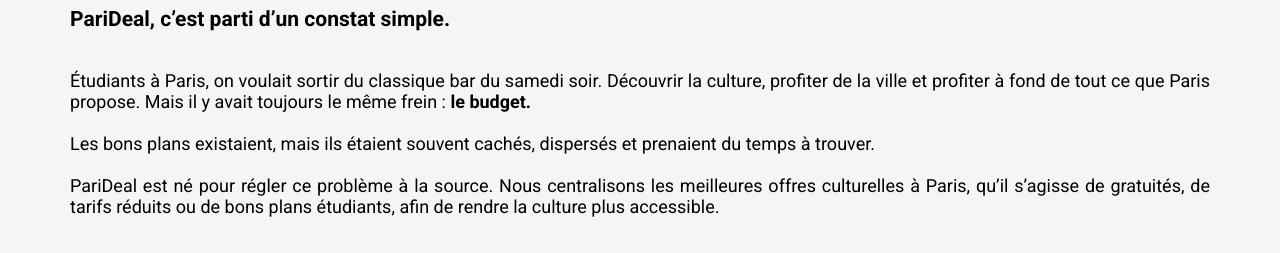
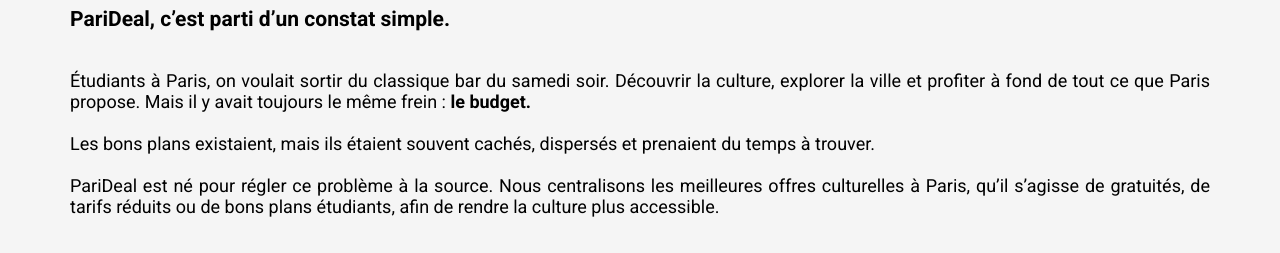
Before and after one commit to Franck5322/PariDeal, a plain HTML site: page pages/about_us.html in a window 1280 px wide. Shown: the part 182-435 px from the top of the page. Drawn offline with nearby package versions, Linux system fonts and the light colour scheme.

Commit message:
Nouveaux changeme

```diff
--- a/pages/about_us.html
+++ b/pages/about_us.html
@@ -38,7 +38,7 @@
 
     <h3>PariDeal, c’est parti d’un constat simple.</h3>
 
-    <p>Étudiants à Paris, on voulait sortir du classique bar du samedi soir. Découvrir la culture, profiter de la ville et profiter à fond de tout ce que Paris propose. Mais il y avait toujours le même frein : <strong>le budget.</strong> <br><br> Les bons plans existaient, mais ils étaient souvent cachés, dispersés et prenaient du temps à trouver. <br><br>
+    <p>Étudiants à Paris, on voulait sortir du classique bar du samedi soir. Découvrir la culture, explorer la ville et profiter à fond de tout ce que Paris propose. Mais il y avait toujours le même frein : <strong>le budget.</strong> <br><br> Les bons plans existaient, mais ils étaient souvent cachés, dispersés et prenaient du temps à trouver. <br><br>
 
 PariDeal est né pour régler ce problème à la source. Nous centralisons les meilleures offres culturelles à Paris, qu’il s’agisse de gratuités, de tarifs réduits ou de bons plans étudiants, afin de rendre la culture plus accessible.</p>
 
```
